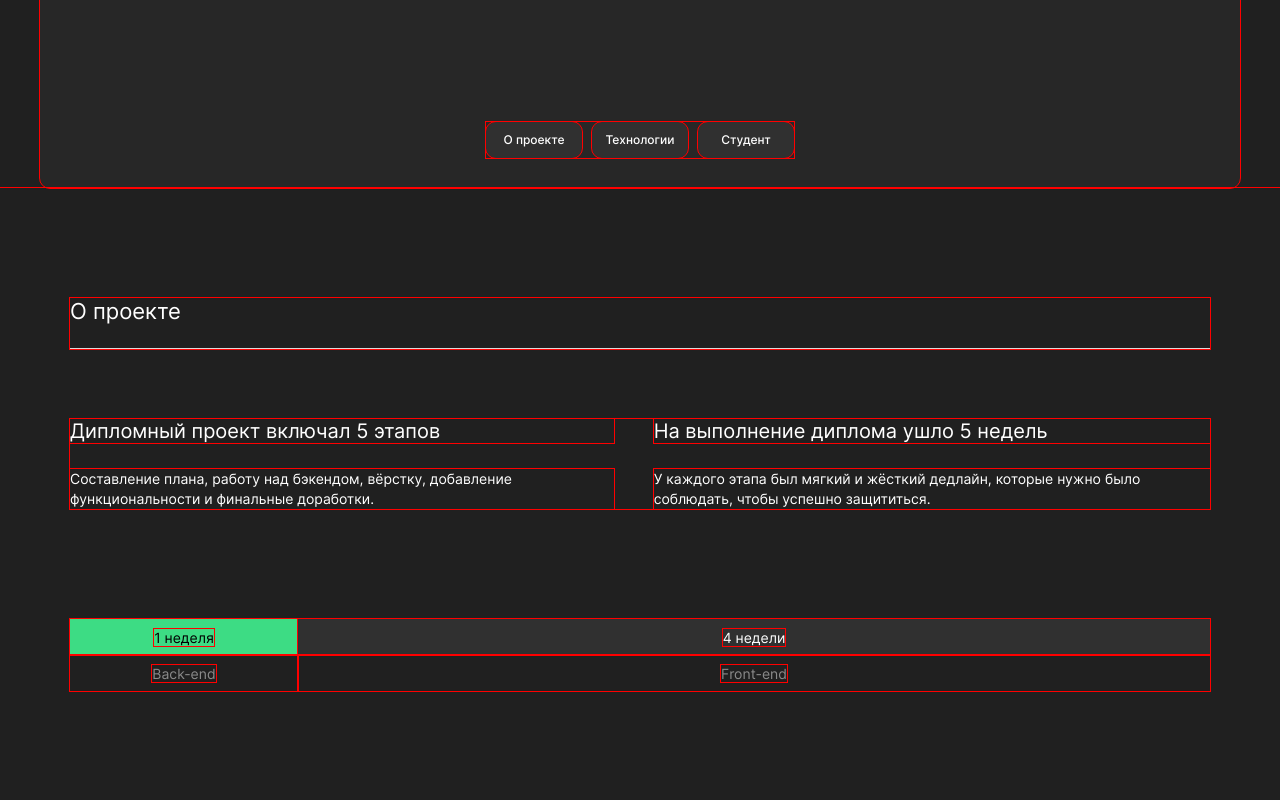
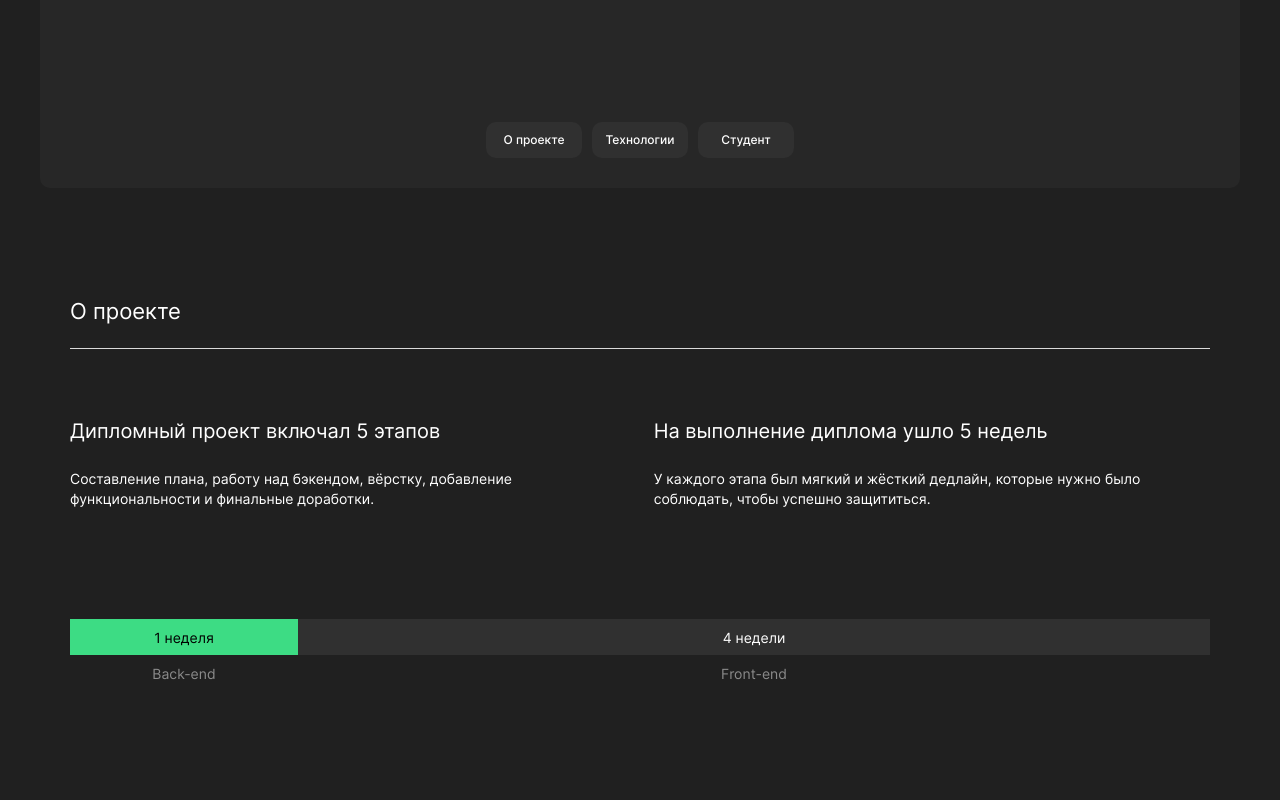
Before and after one commit to konstantinovmax/movies-explorer-frontend, a React (Create React App) app: page / in a window 1280 px wide. Shown: the part 609-1409 px from the top of the page. Built offline with nearby package versions, Linux system fonts and the light colour scheme.

Commit message:
fix: исправить баг в верстке

```diff
--- a/src/components/App/App.css
+++ b/src/components/App/App.css
@@ -1,7 +1,7 @@
-header, span, div, nav, p, h1, h2, h3, h4, a, section, ul, li, img, iframe, input, textarea, button {
+/* header, span, div, nav, p, h1, h2, h3, h4, a, section, ul, li, img, iframe, input, textarea, button {
   outline: 1px solid;
   outline-color: red;
-}
+} */
 
 .app {
   margin: 0;
```
